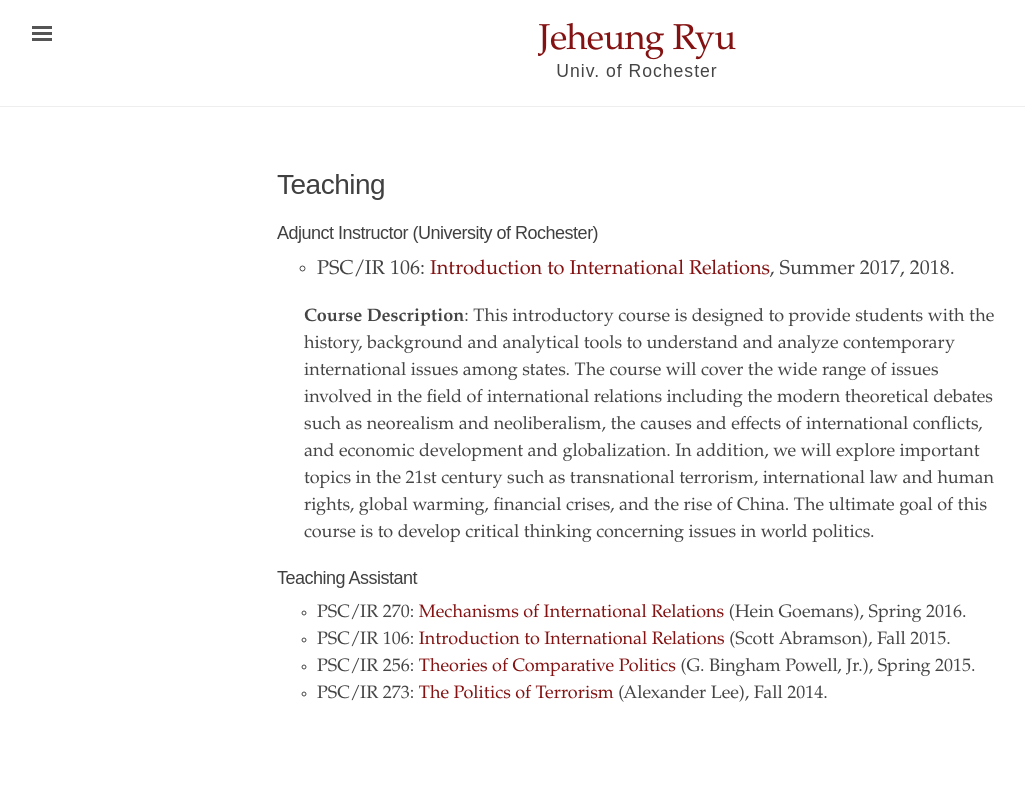
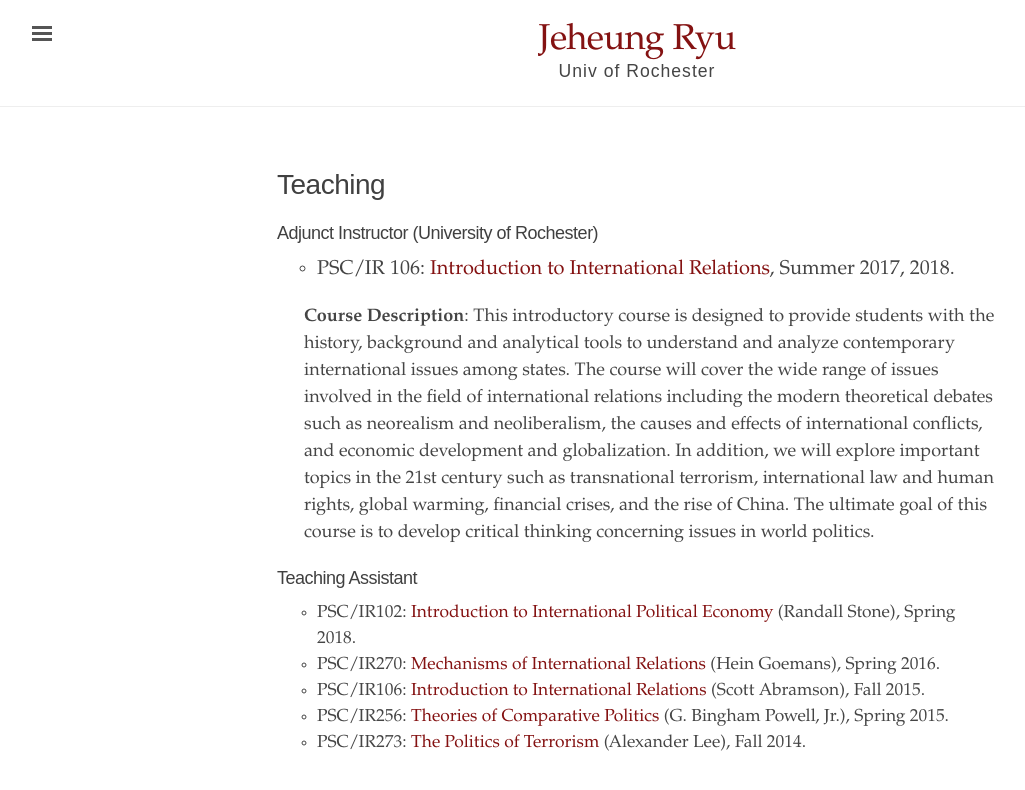
Before and after one commit to jeheungryu/website, a Jekyll site: the page built from documentation.md, in a window 1280 px wide. Shown: the top 790 px of the page, without its empty margins (3-1028 px from the left). Built offline with Jekyll 4.4.1, drawn with Linux system fonts in a browser that asks for light colours.

Commit message:
Created Mysite

```diff
--- a/_config.yml
+++ b/_config.yml
@@ -2,15 +2,15 @@
 
 # Setup
 title:               Jeheung Ryu
-tagline:             'Univ. of Rochester'
+tagline:             'Univ of Rochester'
 description:         'This is a personal website for Jeheung Ryu'
-url:                 'https://jeheungryu.github.io'
+url:                 'http://www.jeheungryu.com'
 baseurl:             ''
 
 # About/contact
 author:
   name:              Jeheung Ryu
-  url:               https://jeheungryu.github.io
+  url:               http://www.jeheungryu.com
   email:             jeheung.ryu@gmail.com
 
 # Permalinks
--- a/_includes/sidebar.html
+++ b/_includes/sidebar.html
@@ -39,7 +39,7 @@
   </nav> -->
 
    <div class="sidebar-item">
-    <p> Last updated: January 10, 2018. </p>
+    <p> Last updated: January 28, 2018. </p>
     <!-- <p>Currently v0.1.1. Distributed with an MIT license.</p> -->
   </div>
 </div>
--- a/documentation.md
+++ b/documentation.md
@@ -44,8 +44,9 @@
 ## Teaching Assistant
 {: style="font-size: 90%"}
 
-- PSC/IR 270: [Mechanisms of International Relations]({{"/assets/PSC270-Goemans_s15.pdf" | absolute_url}}){:target="_blank"} (Hein Goemans), Spring 2016.
-- PSC/IR 106: [Introduction to International Relations]({{"/assets/PSC106Abramson_f15.pdf" | absolute_url}}){:target="_blank"} (Scott Abramson), Fall 2015.
-- PSC/IR 256: [Theories of Comparative Politics]({{"/assets/PSCIR256-Powell.pdf" | absolute_url}}){:target="_blank"} (G. Bingham Powell, Jr.), Spring 2015.
-- PSC/IR 273: [The Politics of Terrorism]({{"/assets/PSCIR273-Lee.pdf" | absolute_url}}){:target="_blank"} (Alexander Lee), Fall 2014.
-{: style="font-size: 90%"}
+- PSC/IR102: [Introduction to International Political Economy]({{"/assets/Syll_PSC102-S18.pdf" | absolute_url}}){:target="_blank"} (Randall Stone), Spring 2018.
+- PSC/IR270: [Mechanisms of International Relations]({{"/assets/PSC270-Goemans_s15.pdf" | absolute_url}}){:target="_blank"} (Hein Goemans), Spring 2016.
+- PSC/IR106: [Introduction to International Relations]({{"/assets/PSC106Abramson_f15.pdf" | absolute_url}}){:target="_blank"} (Scott Abramson), Fall 2015.
+- PSC/IR256: [Theories of Comparative Politics]({{"/assets/PSCIR256-Powell.pdf" | absolute_url}}){:target="_blank"} (G. Bingham Powell, Jr.), Spring 2015.
+- PSC/IR273: [The Politics of Terrorism]({{"/assets/PSCIR273-Lee.pdf" | absolute_url}}){:target="_blank"} (Alexander Lee), Fall 2014.
+{: style="font-size: 87%"}
--- a/search.html
+++ b/search.html
@@ -24,6 +24,8 @@
 
     <div class="contact">
 
+        <img src="/assets/Jay-portrait.JPEG" alt="My Photo" style="float:right;width:235px;height:280px">
+
         <h2 id="mailing-address">Mailing Address</h2>
         <p style="font-size: 95%">
             University of Rochester <br />
@@ -34,7 +36,7 @@
 
 
         <p style="font-size: 95%"> <i class="fa fa-envelope-o" aria-hidden="true"></i> E-mail: jeheung.ryu@gmail.com <br>
-        <i class="fa fa-phone" aria-hidden="true"></i> Cell: +1 (585) 764-8109 <br>
+        <i class="fa fa-phone" aria-hidden="true"></i> Phone: +1 (585) 764-8109 <br>
         <i class="fa fa-fax" aria-hidden="true"></i> Fax: (585) 271-1616 <br>
 </div>
 
```
Also changed, not shown: about.md (+1 -0 lines), assets/Jay-portrait.JPEG (added), 2 other files.
